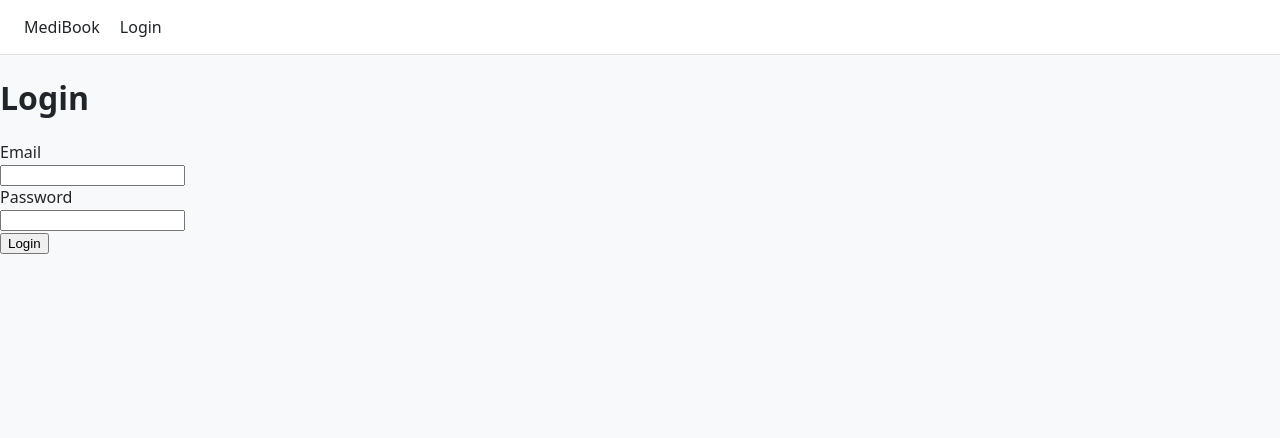
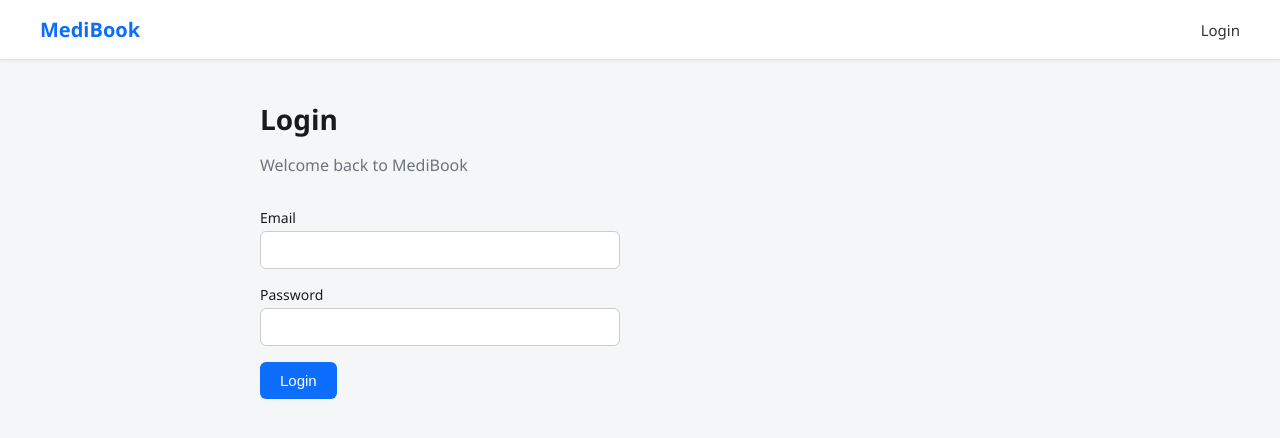
Before and after one commit to afsha752/medibook, a React app in the folder frontend/: page /login in a window 1280 px wide. Shown: the top 438 px of the page. Built offline with nearby package versions, Linux system fonts and the light colour scheme; the HTML template or start-up script is replaced by a standard one.

Commit message:
Polish UI styling for Home and Login pages

```diff
--- a/frontend/src/index.css
+++ b/frontend/src/index.css
@@ -1,24 +1,140 @@
+* {
+  box-sizing: border-box;
+}
+
 body {
   margin: 0;
-  font-family: system-ui, 'Segoe UI', Roboto, sans-serif;
-  background: #f8f9fa;
-  color: #212529;
+  font-family: 'Segoe UI', system-ui, Roboto, sans-serif;
+  background: #f4f6f8;
+  color: #1a1a1a;
 }
 
 nav {
   display: flex;
-  gap: 20px;
-  padding: 16px 24px;
+  align-items: center;
+  gap: 24px;
+  padding: 16px 40px;
   background: #ffffff;
   border-bottom: 1px solid #e0e0e0;
+  box-shadow: 0 1px 4px rgba(0,0,0,0.05);
 }
 
 nav a {
   text-decoration: none;
-  color: #212529;
+  color: #333;
   font-weight: 500;
+  font-size: 15px;
+}
+
+nav a:first-child {
+  font-size: 20px;
+  font-weight: 700;
+  color: #0d6efd;
+  margin-right: auto;
 }
 
 nav a:hover {
   color: #0d6efd;
 }
+
+.page-container {
+  max-width: 800px;
+  margin: 40px auto;
+  padding: 0 20px;
+}
+
+h1 {
+  font-size: 28px;
+  margin-bottom: 8px;
+  color: #1a1a1a;
+}
+
+.subtitle {
+  color: #6c757d;
+  margin-bottom: 32px;
+}
+
+.card {
+  background: #ffffff;
+  border-radius: 10px;
+  padding: 24px;
+  box-shadow: 0 1px 6px rgba(0,0,0,0.08);
+  margin-bottom: 16px;
+}
+
+.doctor-card {
+  display: flex;
+  justify-content: space-between;
+  align-items: center;
+  padding: 16px 20px;
+}
+
+.doctor-name {
+  font-weight: 600;
+  font-size: 16px;
+  margin-bottom: 4px;
+}
+
+.doctor-specialization {
+  color: #0d6efd;
+  font-size: 14px;
+  font-weight: 500;
+}
+
+.doctor-fee {
+  font-size: 15px;
+  font-weight: 600;
+  color: #198754;
+}
+
+form {
+  display: flex;
+  flex-direction: column;
+  gap: 16px;
+  max-width: 360px;
+}
+
+form label {
+  font-size: 14px;
+  font-weight: 500;
+  margin-bottom: 4px;
+  display: block;
+}
+
+form input {
+  width: 100%;
+  padding: 10px 12px;
+  border: 1px solid #ccc;
+  border-radius: 6px;
+  font-size: 14px;
+}
+
+form input:focus {
+  outline: none;
+  border-color: #0d6efd;
+}
+
+button {
+  background: #0d6efd;
+  color: white;
+  border: none;
+  padding: 10px 20px;
+  border-radius: 6px;
+  font-size: 15px;
+  font-weight: 500;
+  cursor: pointer;
+  width: fit-content;
+}
+
+button:hover {
+  background: #0b5ed7;
+}
+
+.message {
+  margin-top: 12px;
+  padding: 10px 14px;
+  border-radius: 6px;
+  background: #e7f3ff;
+  color: #0d6efd;
+  font-size: 14px;
+}
--- a/frontend/src/pages/Home.jsx
+++ b/frontend/src/pages/Home.jsx
@@ -11,18 +11,19 @@ function Home() {
   }, [])
 
   return (
-    <div>
+    <div className="page-container">
       <h1>MediBook</h1>
-      <p>Doctor Appointment Booking System</p>
+      <p className="subtitle">Find and book the right doctor for you</p>
 
-      <h2>Available Doctors</h2>
-      <ul>
-        {doctors.map(doctor => (
-          <li key={doctor.id}>
-            {doctor.user.name} — {doctor.specialization.name} — ₹{doctor.consultationFee}
-          </li>
-        ))}
-      </ul>
+      {doctors.map(doctor => (
+        <div className="card doctor-card" key={doctor.id}>
+          <div>
+            <div className="doctor-name">{doctor.user.name}</div>
+            <div className="doctor-specialization">{doctor.specialization.name}</div>
+          </div>
+          <div className="doctor-fee">₹{doctor.consultationFee}</div>
+        </div>
+      ))}
     </div>
   )
 }
--- a/frontend/src/pages/Login.jsx
+++ b/frontend/src/pages/Login.jsx
@@ -23,12 +23,13 @@ function Login() {
       .catch(error => setMessage(error.message))
   }
 
-  return (
-    <div>
+    return (
+    <div className="page-container">
       <h1>Login</h1>
+      <p className="subtitle">Welcome back to MediBook</p>
       <form onSubmit={handleLogin}>
         <div>
-          <label>Email</label><br />
+          <label>Email</label>
           <input
             type="email"
             value={email}
@@ -37,7 +38,7 @@ function Login() {
           />
         </div>
         <div>
-          <label>Password</label><br />
+          <label>Password</label>
           <input
             type="password"
             value={password}
@@ -47,7 +48,7 @@ function Login() {
         </div>
         <button type="submit">Login</button>
       </form>
-      {message && <p>{message}</p>}
+      {message && <p className="message">{message}</p>}
     </div>
   )
 }
```
